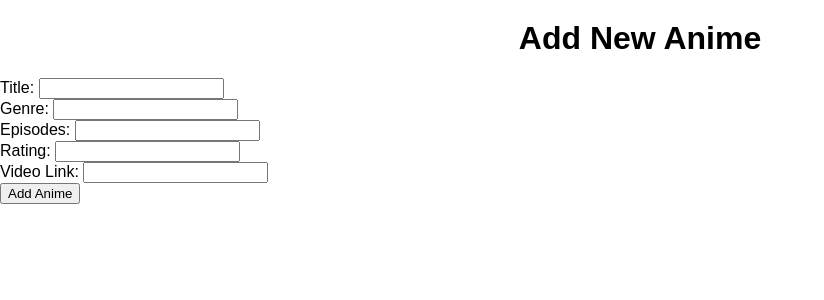
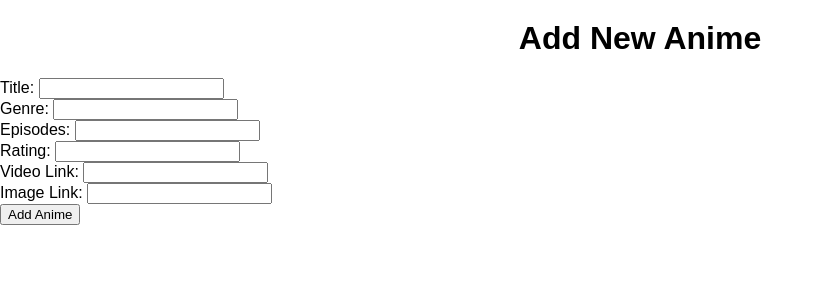
Before and after one commit to Syderon/ProjetoHtmlEstacio, a PHP site: page /arquivos_antigo/add_anime.php in a window 1280 px wide. Shown: the top 300 px of the page, without its empty margins (0-824 px from the left). Run offline with PHP 8.4, Linux system fonts and the light colour scheme.

Commit message:
Imagem também está no banco de dados

```diff
--- a/arquivos_antigo/add_anime.php
+++ b/arquivos_antigo/add_anime.php
@@ -5,7 +5,7 @@ if ($_SERVER['REQUEST_METHOD'] == 'POST') {
     $episodes = $_POST['episodes'];
     $rating = $_POST['rating'];
     $video_link = $_POST['video_link'];
-//teste
+    $image_url = $_POST['image_url'];
     try {
         $dbPath = realpath('banco_anime.db');
         if ($dbPath === false) {
@@ -14,8 +14,8 @@ if ($_SERVER['REQUEST_METHOD'] == 'POST') {
         $db = new PDO('sqlite:' . $dbPath);
         $db->setAttribute(PDO::ATTR_ERRMODE, PDO::ERRMODE_EXCEPTION);
 
-        $stmt = $db->prepare("INSERT INTO anime (title, genre, episodes, rating, video_link) VALUES (?, ?, ?, ?, ?)");
-        $stmt->execute([$title, $genre, $episodes, $rating, $video_link]);
+        $stmt = $db->prepare("INSERT INTO anime (title, genre, episodes, rating, video_link, image_url) VALUES (?, ?, ?, ?, ?,?)");
+        $stmt->execute([$title, $genre, $episodes, $rating, $video_link, $image_url]);
 
         echo "Anime added successfully. <a href='index.php'>Go back to the list</a>";
     } catch (PDOException $e) {
@@ -51,6 +51,9 @@ if ($_SERVER['REQUEST_METHOD'] == 'POST') {
         <label for="video_link">Video Link:</label>
         <input type="url" id="video_link" name="video_link" required><br>
 
+        <label for="teste">Image Link:</label>
+        <input type="url" id="image_url" name="image_url" required><br>
+
         <input type="submit" value="Add Anime">
     </form>
 </body>
--- a/arquivos_antigo/index.php
+++ b/arquivos_antigo/index.php
@@ -44,6 +44,7 @@ try {
                 Genre: <?php echo htmlspecialchars($anime['genre']); ?><br>
                 Episodes: <?php echo htmlspecialchars($anime['episodes']); ?><br>
                 Rating: <?php echo htmlspecialchars($anime['rating']); ?><br>
+                <img src=<?php echo htmlspecialchars($anime['image_url']); ?> />
                 <?php if (!empty($anime['video_link'])): ?>
                     <a href="<?php echo htmlspecialchars($anime['video_link']); ?>" target="_blank">Watch Video</a>
                 <?php endif; ?>
```
Also changed, not shown: arquivos_antigo/banco_anime.db, 1 other file.
